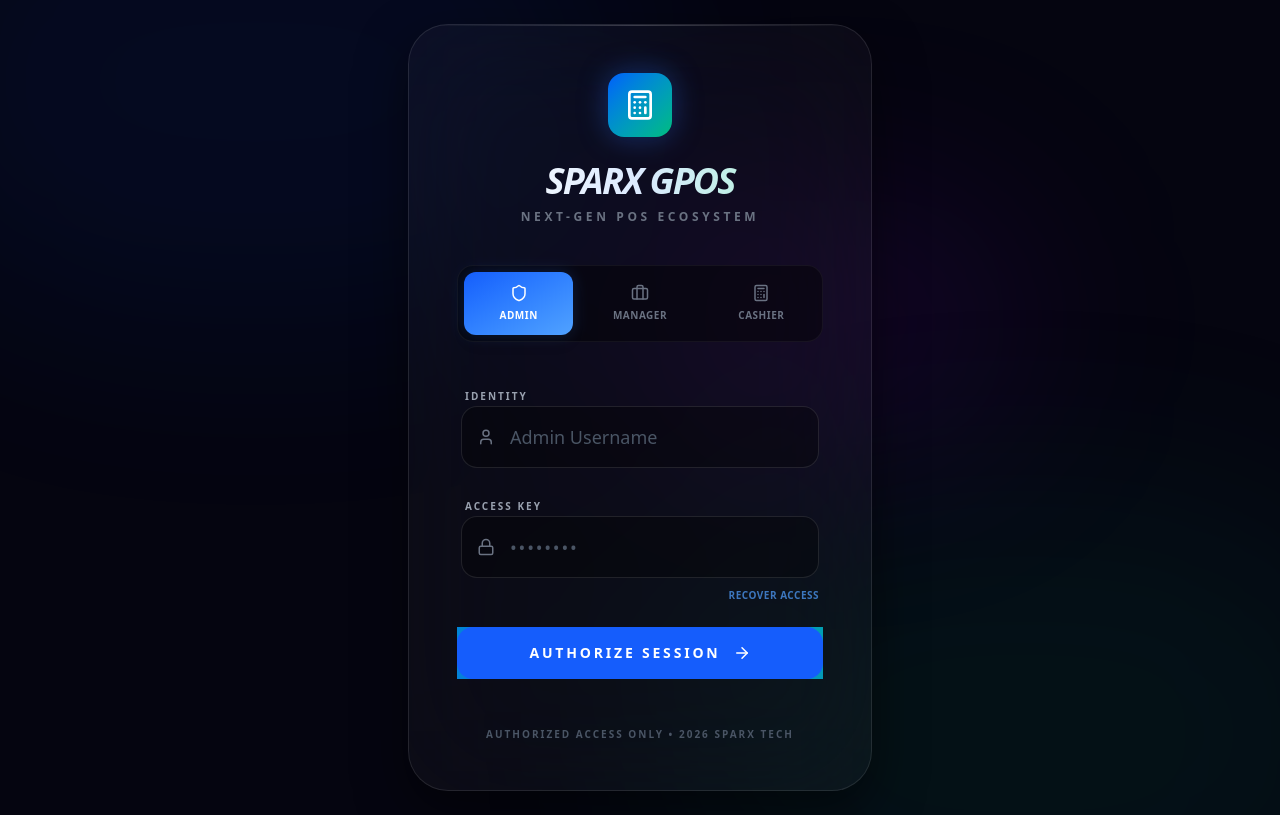
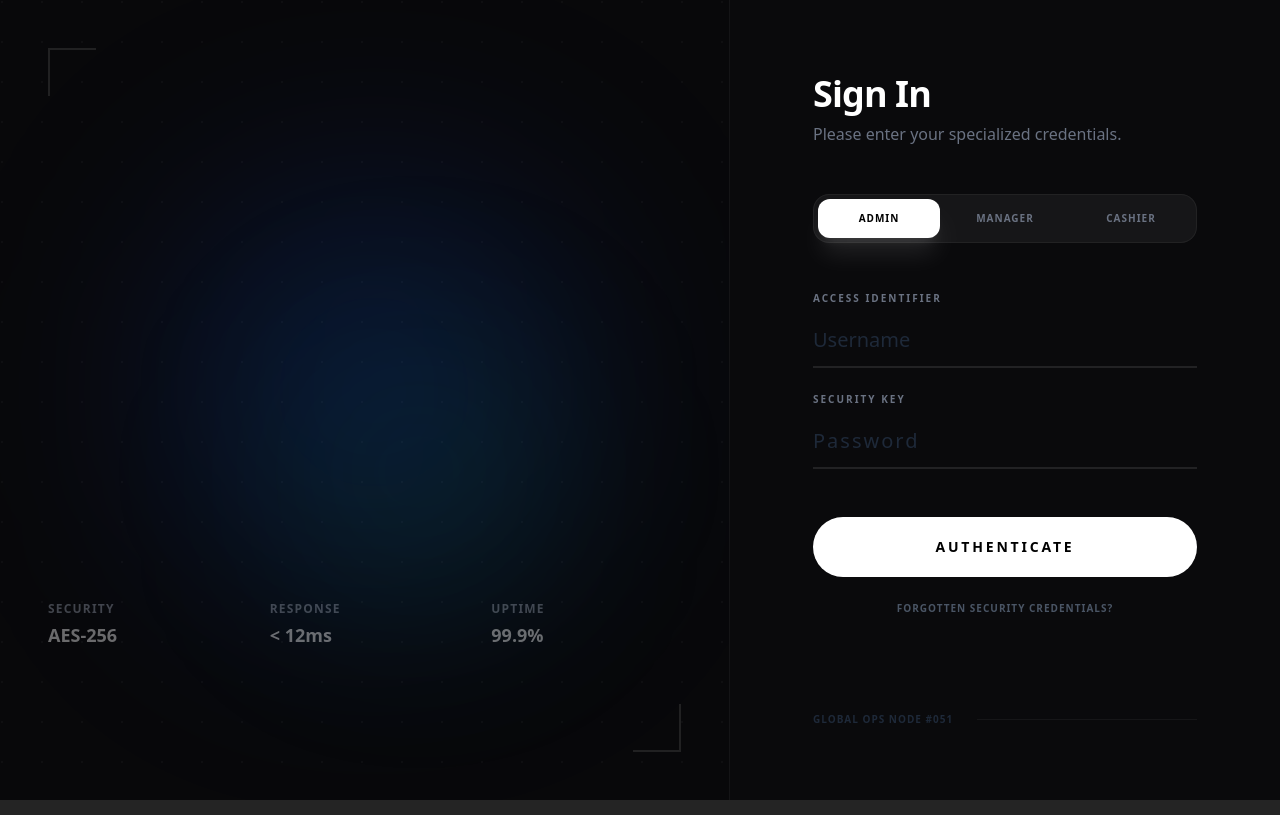
Before and after one commit to DrasForge/sparx_motor_parts, a React app in the folder frontend/: page /login in a window 1280 px wide. Built offline with nearby package versions, Linux system fonts and the light colour scheme; the HTML template or start-up script is replaced by a standard one.

Commit message:
Ultra-modern split-screen login overhaul

```diff
--- a/frontend/src/pages/Login.jsx
+++ b/frontend/src/pages/Login.jsx
@@ -1,7 +1,7 @@
 import { useState, useEffect } from 'react';
 import { useNavigate } from 'react-router-dom';
 import { useAuth } from '../context/AuthContext';
-import { User, Lock, ArrowRight, Loader, Shield, Briefcase, Calculator } from 'lucide-react';
+import { User, Lock, ArrowRight, Loader, Shield, Briefcase, Calculator, Smartphone, Cpu } from 'lucide-react';
 
 const Login = () => {
     const [username, setUsername] = useState('');
@@ -29,146 +29,178 @@ const Login = () => {
     };
 
     const roles = [
-        { id: 'admin', label: 'Admin', icon: Shield, color: 'from-blue-600 to-blue-400' },
-        { id: 'inventory_manager', label: 'Manager', icon: Briefcase, color: 'from-emerald-600 to-emerald-400' },
-        { id: 'cashier', label: 'Cashier', icon: Calculator, color: 'from-purple-600 to-purple-400' }
+        { id: 'admin', label: 'Admin', icon: Shield, color: 'text-blue-500' },
+        { id: 'inventory_manager', label: 'Manager', icon: Briefcase, color: 'text-emerald-500' },
+        { id: 'cashier', label: 'Cashier', icon: Calculator, color: 'text-purple-500' }
     ];
 
     return (
-        <div className="min-h-screen flex items-center justify-center bg-[#050510] relative overflow-hidden font-sans">
-            {/* Animated Background Blobs */}
-            <div className="absolute top-[-20%] left-[-10%] w-[60%] h-[60%] bg-blue-600/10 rounded-full blur-[120px] animate-pulse" />
-            <div className="absolute bottom-[-20%] right-[-10%] w-[60%] h-[60%] bg-emerald-500/10 rounded-full blur-[120px] animate-pulse" style={{ animationDelay: '2s' }} />
-            <div className="absolute top-[30%] right-[20%] w-[30%] h-[30%] bg-purple-600/10 rounded-full blur-[100px] animate-bounce" style={{ animationDuration: '8s' }} />
+        <div className="min-h-screen flex flex-col md:flex-row bg-[#08080a] text-white selection:bg-blue-500/30 font-sans overflow-hidden">
 
-            <div className="w-full max-w-lg p-6 relative z-10">
-                <div className="bg-white/[0.03] backdrop-blur-3xl border border-white/10 rounded-[2.5rem] p-10 md:p-12 shadow-[0_20px_50px_rgba(0,0,0,0.5)] relative overflow-hidden">
-                    {/* Glossy Top Shine */}
-                    <div className="absolute top-0 left-0 right-0 h-px bg-gradient-to-r from-transparent via-white/20 to-transparent" />
+            {/* Left Side: Cinematic Branding (60%) */}
+            <div className="hidden md:flex flex-[1.5] relative items-center justify-center p-12 overflow-hidden border-r border-white/5">
+                {/* Background Grid Pattern */}
+                <div className="absolute inset-0 opacity-[0.15]"
+                    style={{ backgroundImage: 'radial-gradient(circle at 2px 2px, rgba(255,255,255,0.2) 1px, transparent 0)', backgroundSize: '40px 40px' }}
+                />
 
-                    <div className="text-center mb-10">
-                        <div className="inline-flex items-center justify-center w-16 h-16 bg-gradient-to-br from-blue-600 to-emerald-500 rounded-2xl shadow-[0_0_30px_rgba(37,99,235,0.4)] mb-6 transform hover:rotate-6 transition-transform duration-500">
-                            <Calculator className="text-white" size={32} />
-                        </div>
-                        <h1 className="text-4xl font-black italic tracking-tighter bg-gradient-to-r from-white via-blue-100 to-emerald-200 bg-clip-text text-transparent">
-                            SPARX GPOS
-                        </h1>
-                        <p className="text-gray-500 mt-2 text-xs font-bold uppercase tracking-[0.3em]">Next-Gen POS Ecosystem</p>
+                {/* Animated Glowing Orbs */}
+                <div className="absolute top-1/4 left-1/4 w-[30vw] h-[30vw] bg-blue-600/20 rounded-full blur-[120px] animate-pulse" />
+                <div className="absolute bottom-1/4 right-1/4 w-[20vw] h-[20vw] bg-emerald-500/10 rounded-full blur-[100px] animate-pulse" style={{ animationDelay: '2s' }} />
+
+                <div className="relative z-10 w-full max-w-2xl">
+                    <div className="space-y-4 animate-reveal">
+                        <div className="inline-flex items-center gap-3 px-4 py-2 rounded-full bg-white/5 border border-white/10 backdrop-blur-md mb-8">
+                            <Cpu size={14} className="text-blue-400" />
+                            <span className="text-[10px] font-black uppercase tracking-[0.3em] text-blue-100/50">System Version 4.0.1_RC</span>
                         </div>
 
-                    {/* Premium Role Selector */}
-                    <div className="grid grid-cols-3 gap-3 p-1.5 bg-black/40 rounded-2xl mb-10 border border-white/5 relative">
+                        <h1 className="text-[120px] leading-[0.8] font-black italic tracking-tighter select-none">
+                            <span className="block text-white">SPARX</span>
+                            <span className="block text-transparent bg-clip-text bg-gradient-to-r from-blue-500 via-emerald-400 to-transparent opacity-80">GPOS.</span>
+                        </h1>
+
+                        <p className="text-xl font-medium text-gray-500 max-w-lg pt-4 leading-relaxed">
+                            A high-fidelity <span className="text-white italic">Motor Parts Ecosystem</span>.
+                            Engineered for precision, speed, and absolute reliability.
+                        </p>
+                    </div>
+
+                    <div className="mt-24 grid grid-cols-3 gap-8 opacity-40 hover:opacity-100 transition-opacity duration-700">
+                        <div className="space-y-1">
+                            <div className="text-xs font-black uppercase tracking-widest text-gray-400">Security</div>
+                            <div className="text-lg font-bold">AES-256</div>
+                        </div>
+                        <div className="space-y-1">
+                            <div className="text-xs font-black uppercase tracking-widest text-gray-400">Response</div>
+                            <div className="text-lg font-bold">&lt; 12ms</div>
+                        </div>
+                        <div className="space-y-1">
+                            <div className="text-xs font-black uppercase tracking-widest text-gray-400">Uptime</div>
+                            <div className="text-lg font-bold">99.9%</div>
+                        </div>
+                    </div>
+                </div>
+
+                {/* Corner Accents */}
+                <div className="absolute top-12 left-12 w-12 h-12 border-t-2 border-l-2 border-white/10" />
+                <div className="absolute bottom-12 right-12 w-12 h-12 border-b-2 border-r-2 border-white/10" />
+            </div>
+
+            {/* Right Side: Minimalist Auth Form (40%) */}
+            <div className="flex-1 flex items-center justify-center p-8 md:p-16 bg-[#0a0a0c] relative">
+                <div className="w-full max-w-sm space-y-12 animate-slide-up">
+
+                    {/* Compact Logo for Mobile */}
+                    <div className="md:hidden text-center mb-12">
+                        <h1 className="text-4xl font-black italic tracking-tighter text-blue-500">SPARX.</h1>
+                    </div>
+
+                    <div className="space-y-2">
+                        <h2 className="text-4xl font-bold tracking-tight">Sign In</h2>
+                        <p className="text-gray-500 font-medium">Please enter your specialized credentials.</p>
+                    </div>
+
+                    {/* Minimalist Role Toggle */}
+                    <div className="flex gap-1 p-1 bg-white/5 rounded-2xl border border-white/5">
                         {roles.map((r) => {
-                            const Icon = r.icon;
                             const isSelected = role === r.id;
                             return (
                                 <button
                                     key={r.id}
                                     type="button"
                                     onClick={() => setRole(r.id)}
-                                    className={`relative z-10 flex flex-col items-center gap-1.5 py-3 rounded-xl transition-all duration-500 ${isSelected ? 'text-white' : 'text-gray-500 hover:text-gray-300'
+                                    className={`flex-1 py-3 rounded-xl text-[10px] font-black uppercase tracking-widest transition-all duration-300 ${isSelected ? 'bg-white text-black shadow-xl shadow-white/10' : 'text-gray-500 hover:text-gray-300'
                                         }`}
                                 >
-                                    {isSelected && (
-                                        <div className={`absolute inset-0 bg-gradient-to-br ${r.color} opacity-20 blur-sm rounded-xl transition-all duration-500`} />
-                                    )}
-                                    {isSelected && (
-                                        <div className={`absolute inset-0 bg-gradient-to-br ${r.color} rounded-xl shadow-lg transition-all duration-500`} />
-                                    )}
-                                    <Icon size={18} className="relative z-10" />
-                                    <span className="text-[10px] font-black uppercase tracking-wider relative z-10">{r.label}</span>
+                                    {r.label}
                                 </button>
                             );
                         })}
                     </div>
 
-                    <form onSubmit={handleSubmit} className="space-y-6">
-                        <div className="space-y-1.5 px-1">
-                            <label className="text-[10px] font-black text-gray-400 uppercase tracking-[0.2em] ml-1">Identity</label>
-                            <div className="relative group">
-                                <div className="absolute inset-y-0 left-0 pl-4 flex items-center pointer-events-none text-gray-500 group-focus-within:text-blue-400 transition-all duration-300">
-                                    <User size={18} />
-                                </div>
+                    <form onSubmit={handleSubmit} className="space-y-8">
+                        <div className="space-y-6">
+                            <div className="group space-y-2">
+                                <label className="block text-[10px] font-black uppercase tracking-[0.2em] text-gray-500 group-focus-within:text-blue-400 transition-colors">Access Identifier</label>
+                                <div className="relative border-b-2 border-white/10 group-focus-within:border-blue-500 transition-all duration-500">
                                     <input
                                         type="text"
                                         value={username}
                                         onChange={(e) => setUsername(e.target.value)}
-                                    className="w-full pl-12 pr-4 py-4 bg-black/30 border border-white/10 rounded-2xl focus:border-blue-500/50 focus:ring-4 focus:ring-blue-500/10 outline-none text-white placeholder-gray-600 transition-all duration-300 font-medium text-lg shadow-inner"
-                                    placeholder={`${roles.find(r => r.id === role)?.label} Username`}
+                                        className="w-full py-3 bg-transparent outline-none text-xl font-medium placeholder-gray-800 transition-all"
+                                        placeholder="Username"
                                         required
                                     />
                                 </div>
                             </div>
 
-                        <div className="space-y-1.5 px-1">
-                            <label className="text-[10px] font-black text-gray-400 uppercase tracking-[0.2em] ml-1">Access Key</label>
-                            <div className="relative group">
-                                <div className="absolute inset-y-0 left-0 pl-4 flex items-center pointer-events-none text-gray-500 group-focus-within:text-blue-400 transition-all duration-300">
-                                    <Lock size={18} />
-                                </div>
+                            <div className="group space-y-2">
+                                <label className="block text-[10px] font-black uppercase tracking-[0.2em] text-gray-500 group-focus-within:text-blue-400 transition-colors">Security Key</label>
+                                <div className="relative border-b-2 border-white/10 group-focus-within:border-blue-500 transition-all duration-500">
                                     <input
                                         type="password"
                                         value={password}
                                         onChange={(e) => setPassword(e.target.value)}
-                                    className="w-full pl-12 pr-4 py-4 bg-black/30 border border-white/10 rounded-2xl focus:border-blue-500/50 focus:ring-4 focus:ring-blue-500/10 outline-none text-white placeholder-gray-600 transition-all duration-300 font-medium text-lg shadow-inner tracking-widest"
-                                    placeholder="••••••••"
+                                        className="w-full py-3 bg-transparent outline-none text-xl font-medium placeholder-gray-800 transition-all tracking-widest"
+                                        placeholder="Password"
                                         required
                                     />
                                 </div>
-                            <div className="flex justify-end pt-1">
-                                <button type="button" className="text-[10px] text-blue-400/70 hover:text-blue-400 font-black uppercase tracking-wider transition-colors">Recover Access</button>
                             </div>
                         </div>
 
                         {error && (
-                            <div className="p-4 bg-red-600/10 border border-red-500/20 text-red-400 text-xs font-bold rounded-2xl text-center border-dashed animate-shake">
-                                {error}
+                            <div className="text-xs font-bold text-red-500 animate-shake">
+                                Error: {error}
                             </div>
                         )}
 
+                        <div className="pt-4 flex flex-col gap-6">
                             <button
                                 type="submit"
                                 disabled={isLoading}
-                            className="w-full relative group overflow-hidden"
+                                className="group relative w-full py-5 bg-white text-black rounded-full font-black uppercase tracking-[0.2em] text-sm overflow-hidden transition-all hover:pr-12 active:scale-95 disabled:opacity-50"
                             >
-                            <div className="absolute inset-0 bg-gradient-to-r from-blue-600 via-emerald-500 to-blue-600 bg-[length:200%_auto] animate-shimmer" />
-                            <div className="relative py-4 px-4 bg-blue-600 hover:bg-transparent transition-colors duration-500 text-white rounded-2xl font-black uppercase tracking-[0.2em] text-sm flex items-center justify-center gap-3 shadow-[0_10px_30px_rgba(37,99,235,0.3)] group-hover:shadow-[0_15px_40px_rgba(37,99,235,0.5)] transition-all">
-                                {isLoading ? (
-                                    <Loader className="animate-spin" size={20} />
-                                ) : (
-                                    <>
-                                        Authorize Session
-                                        <ArrowRight size={18} className="group-hover:translate-x-2 transition-transform duration-300" />
-                                    </>
+                                <span className="relative z-10 transition-all">
+                                    {isLoading ? 'Verifying...' : 'Authenticate'}
+                                </span>
+                                {!isLoading && (
+                                    <ArrowRight className="absolute right-6 top-1/2 -translate-y-1/2 opacity-0 group-hover:opacity-100 group-hover:right-8 transition-all" size={20} />
                                 )}
+                            </button>
+
+                            <button type="button" className="text-[10px] text-gray-600 hover:text-white font-black uppercase tracking-widest transition-colors">
+                                Forgotten Security Credentials?
+                            </button>
                         </div>
-                        </button>
                     </form>
 
-                    <div className="mt-12 text-center">
-                        <p className="text-[10px] font-bold text-gray-600 uppercase tracking-[0.2em]">
-                            Authorized Access Only • {new Date().getFullYear()} Sparx Tech
-                        </p>
+                    <div className="pt-12 flex items-center gap-6 text-gray-800">
+                        <p className="text-[10px] font-bold uppercase tracking-widest">Global Ops Node #051</p>
+                        <div className="flex-1 h-px bg-white/5" />
                     </div>
                 </div>
             </div>
 
             <style dangerouslySetInnerHTML={{
                 __html: `
-                @keyframes shimmer {
-                    to { background-position: 200% center; }
+                @keyframes reveal {
+                    from { opacity: 0; transform: translateY(30px) scale(0.95); }
+                    to { opacity: 1; transform: translateY(0) scale(1); }
                 }
-                .animate-shimmer {
-                    animation: shimmer 3s linear infinite;
+                @keyframes slide-up {
+                    from { opacity: 0; transform: translateY(20px); }
+                    to { opacity: 1; transform: translateY(0); }
                 }
                 @keyframes shake {
                     0%, 100% { transform: translateX(0); }
                     25% { transform: translateX(-5px); }
                     75% { transform: translateX(5px); }
                 }
-                .animate-shake {
-                    animation: shake 0.4s ease-in-out;
-                }
+                .animate-reveal { animation: reveal 1.2s cubic-bezier(0.16, 1, 0.3, 1) forwards; }
+                .animate-slide-up { animation: slide-up 1s cubic-bezier(0.16, 1, 0.3, 1) 0.3s both; }
+                .animate-shake { animation: shake 0.4s ease-in-out; }
             `}} />
         </div>
     );
```
Lines whose indentation alone changed are shown as unchanged.
